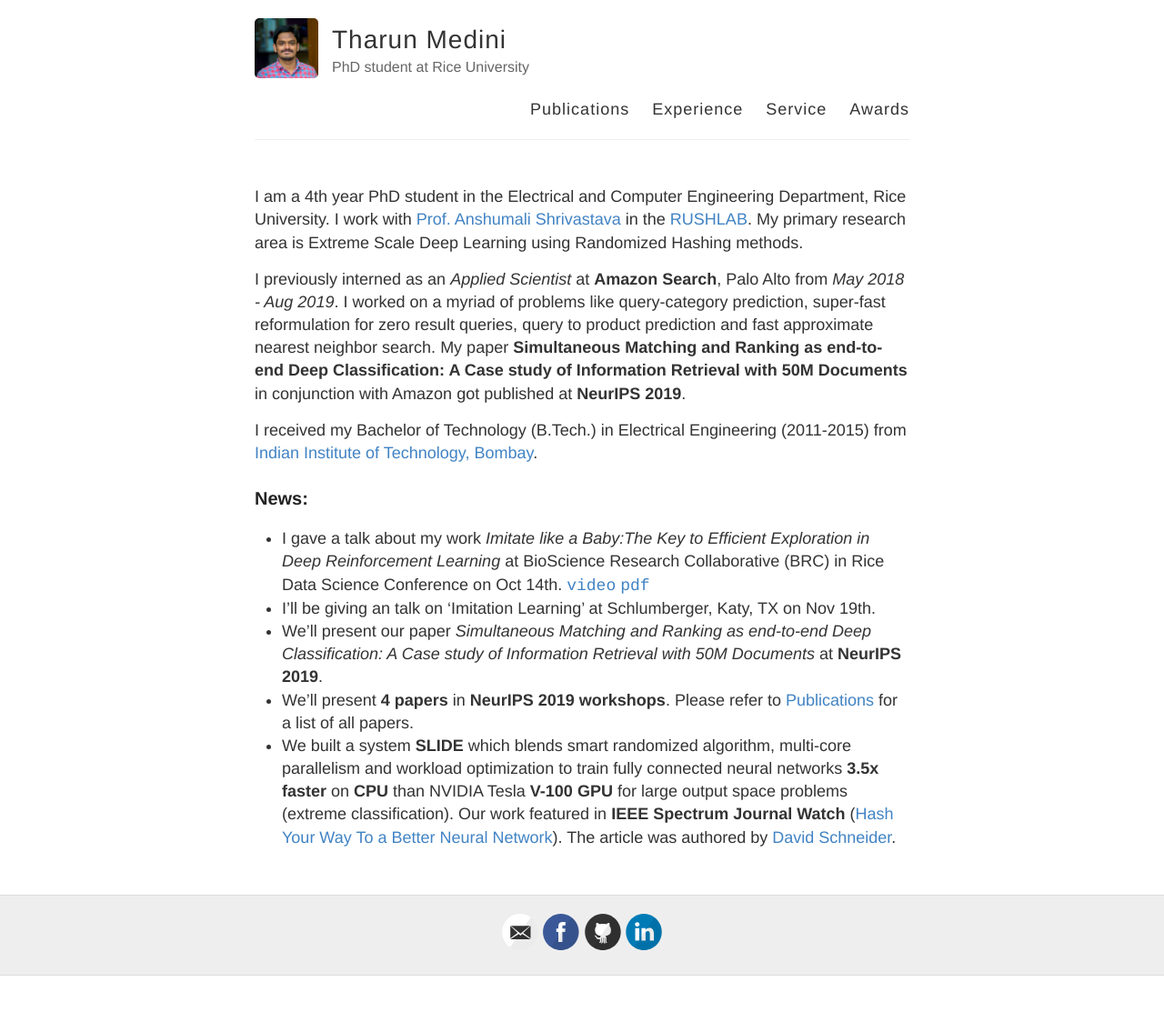
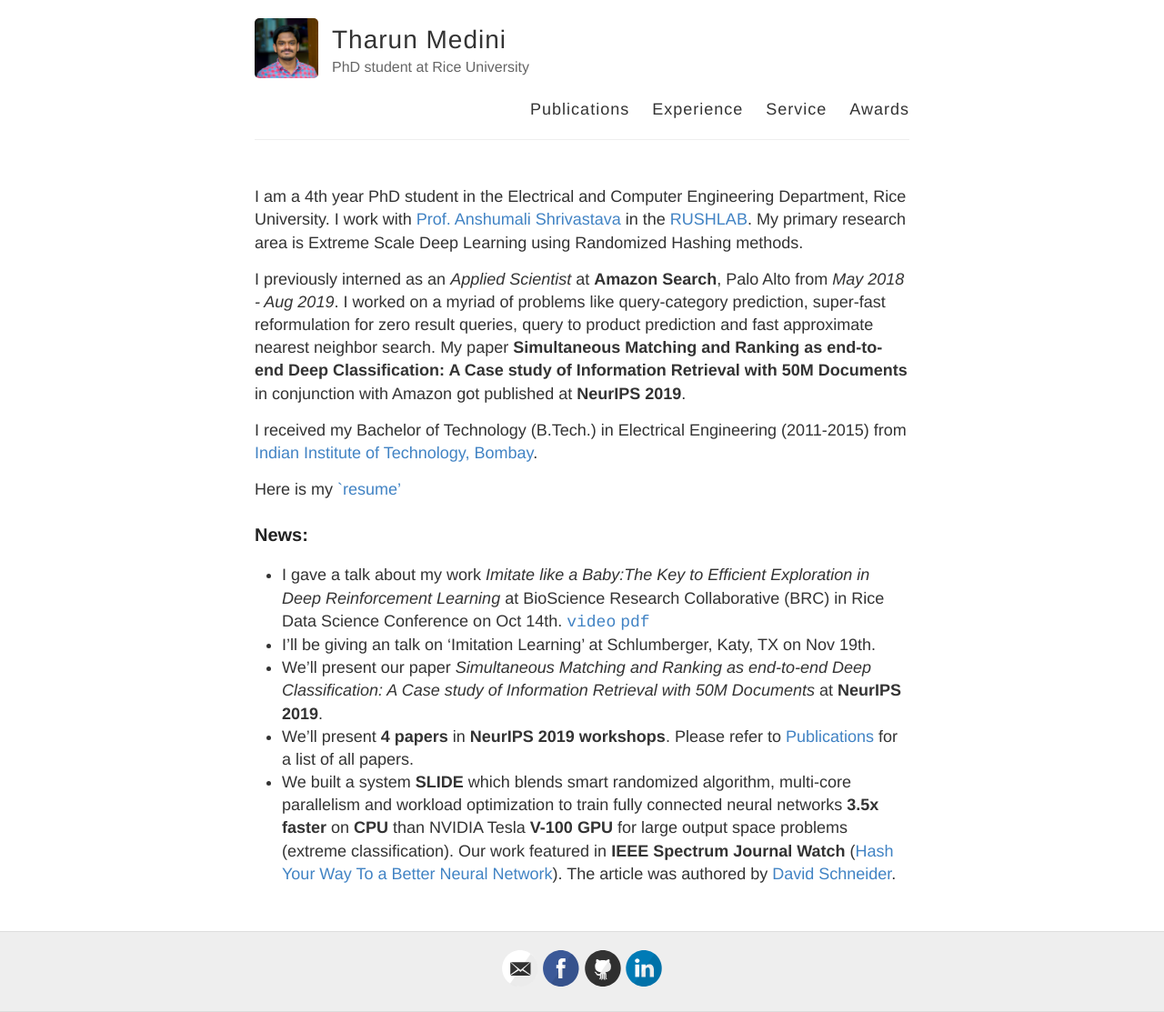
Before and after one commit to gaurav16gupta/gaurav16gupta.github.io, a Jekyll site: the page built from index.md, in a window 1280 px wide. Shown: the whole page at 91% size. Built offline with Jekyll 4.4.1, drawn with Linux system fonts in a browser that asks for light colours; before the commit the page ends 1073 px from its top, so only the background shows below that.

Commit message:
Added resume link in the home page

```diff
--- a/index.md
+++ b/index.md
@@ -9,6 +9,8 @@ I previously interned as an *Applied Scientist* at **Amazon Search**, Palo Alto
 
 I received my Bachelor of Technology (B.Tech.) in Electrical Engineering (2011-2015) from [Indian Institute of Technology, Bombay](http://www.iitb.ac.in).
 
+Here is my [`resume'](https://tharun24.github.io/AAAI_Imitation.pdf)
+
 ### News:
 * I gave a talk about my work *Imitate like a Baby:The Key to Efficient Exploration in Deep Reinforcement Learning* at BioScience Research Collaborative (BRC) in Rice Data Science Conference on Oct 14th. [`video`](https://www.youtube.com/watch?v=BzCE1tA9QeI&list=PLcsG4X8Zn_UD-U-uOKeq6SwoIJTcf_mbd&index=15)   [`pdf`](https://tharun24.github.io/AAAI_Imitation.pdf)
 * I'll be giving an talk on 'Imitation Learning' at Schlumberger, Katy, TX on Nov 19th.
```
